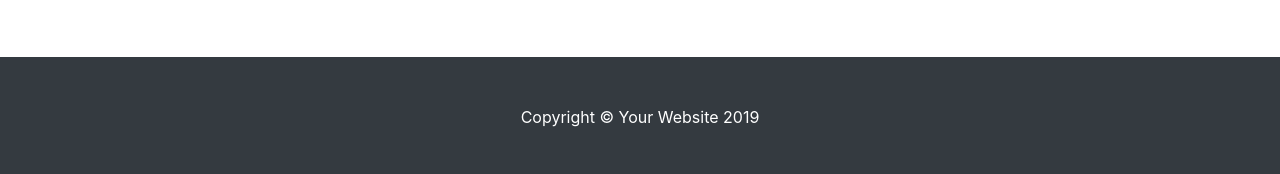
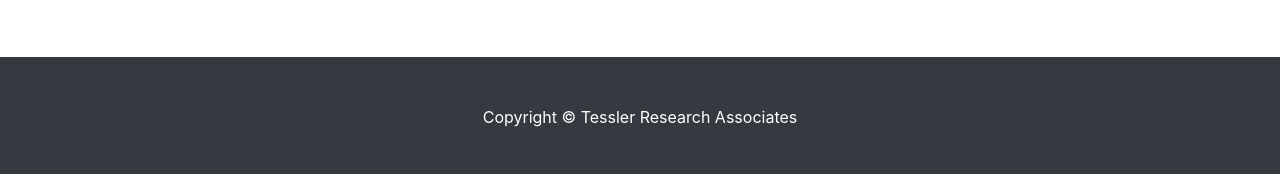
Before and after one commit to tessler-research/tessler-research.github.io, a Jekyll site: the page built from index.html, in a window 1280 px wide. Shown: the part 1943-2117 px from the top of the page. Built offline with Jekyll 4.4.1, drawn with Linux system fonts in a browser that asks for light colours.

Commit message:
update footer

```diff
--- a/_includes/footer.html
+++ b/_includes/footer.html
@@ -2,7 +2,7 @@
 <footer class="py-5 bg-dark">
   <div class="container">
     <p class="m-0 text-center text-white">
-      Copyright &copy; Your Website 2019
+      Copyright &copy; Tessler Research Associates
     </p>
   </div>
   <!-- /.container -->
```
